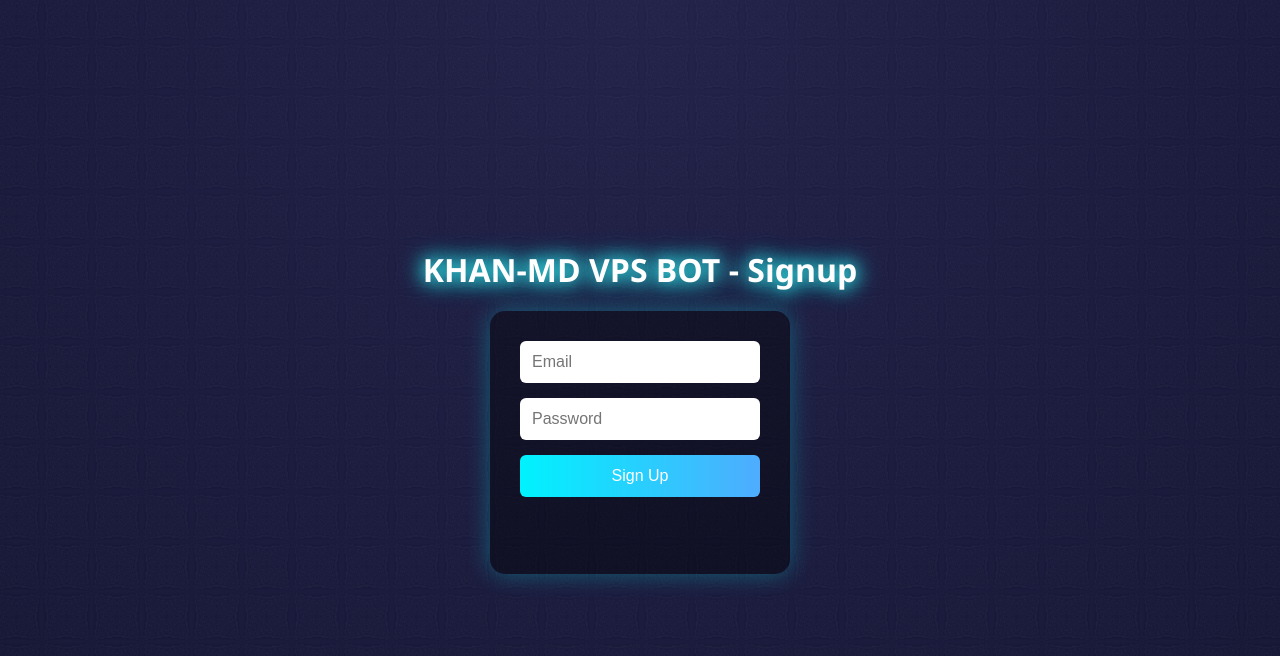
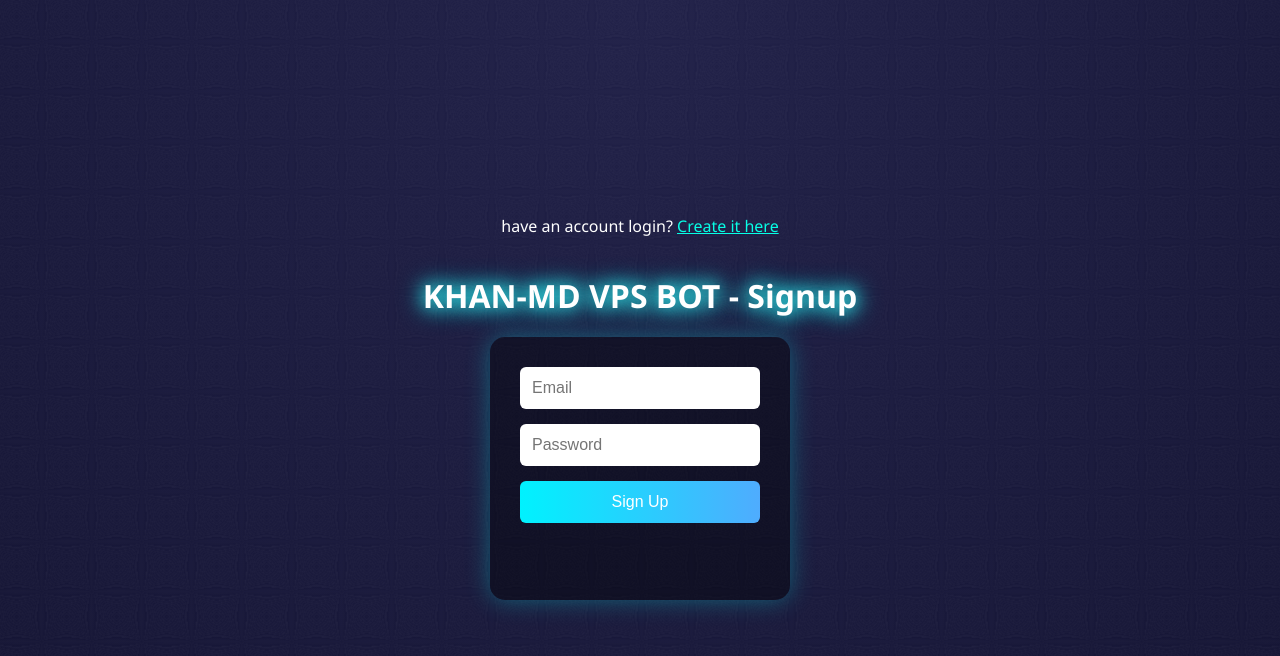
Before and after one commit to LMK360/KHAN-MD-VPS-BOT, a plain HTML site: page signup.html in a window 1280 px wide. Drawn offline with Linux system fonts and the light colour scheme.

Commit message:
Update signup.html

```diff
--- a/signup.html
+++ b/signup.html
@@ -94,6 +94,9 @@
 </head>
 <body>
   <div class="particles"></div>
+  <p style="margin-top: 15px; text-align: center; color: #fff;">
+  have an account login? <a href="index.html" style="color: #00ffe5; text-decoration: underline;">Create it here</a>
+</p>
 
   <h1>KHAN-MD VPS BOT - Signup</h1>
   <form id="signupForm">
```
